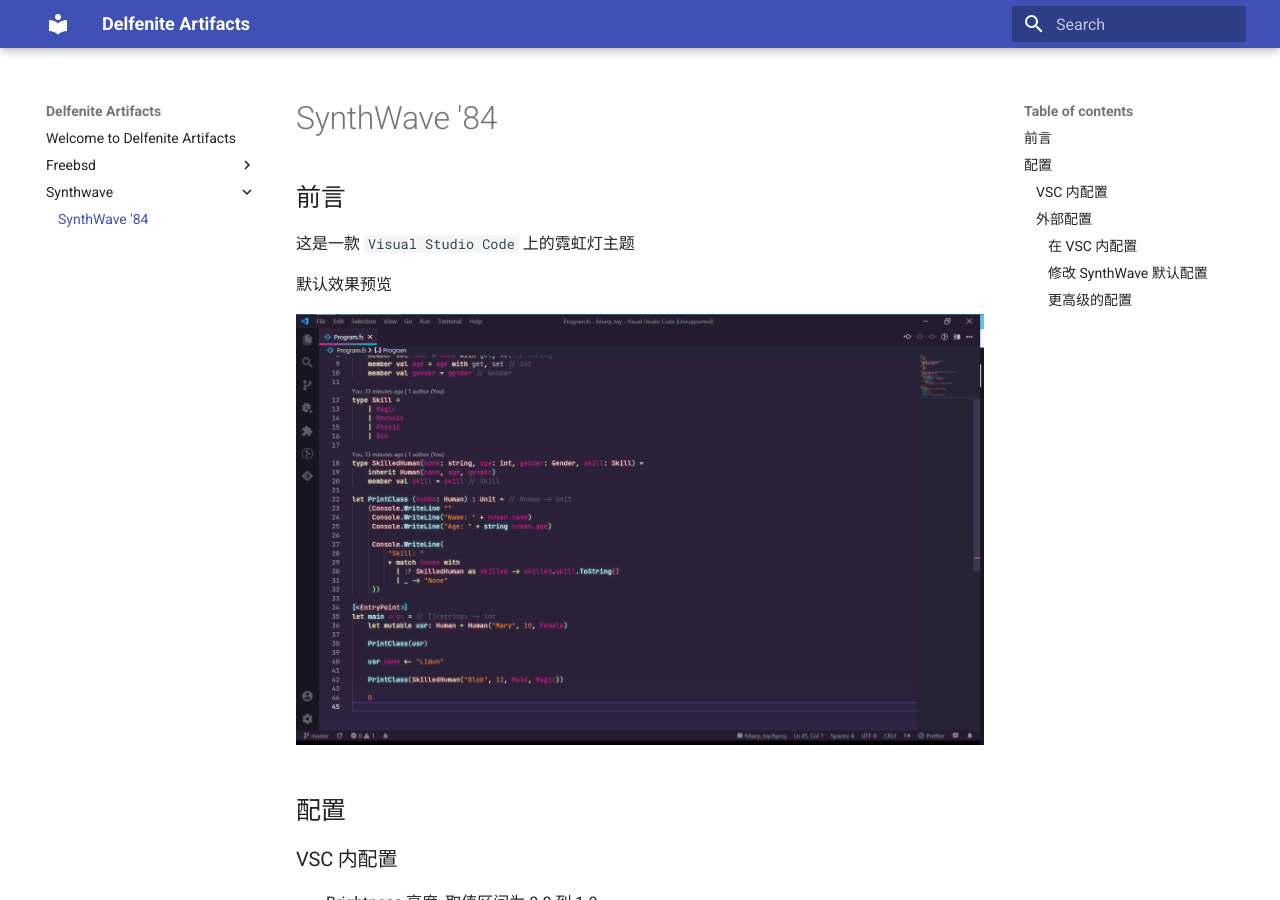
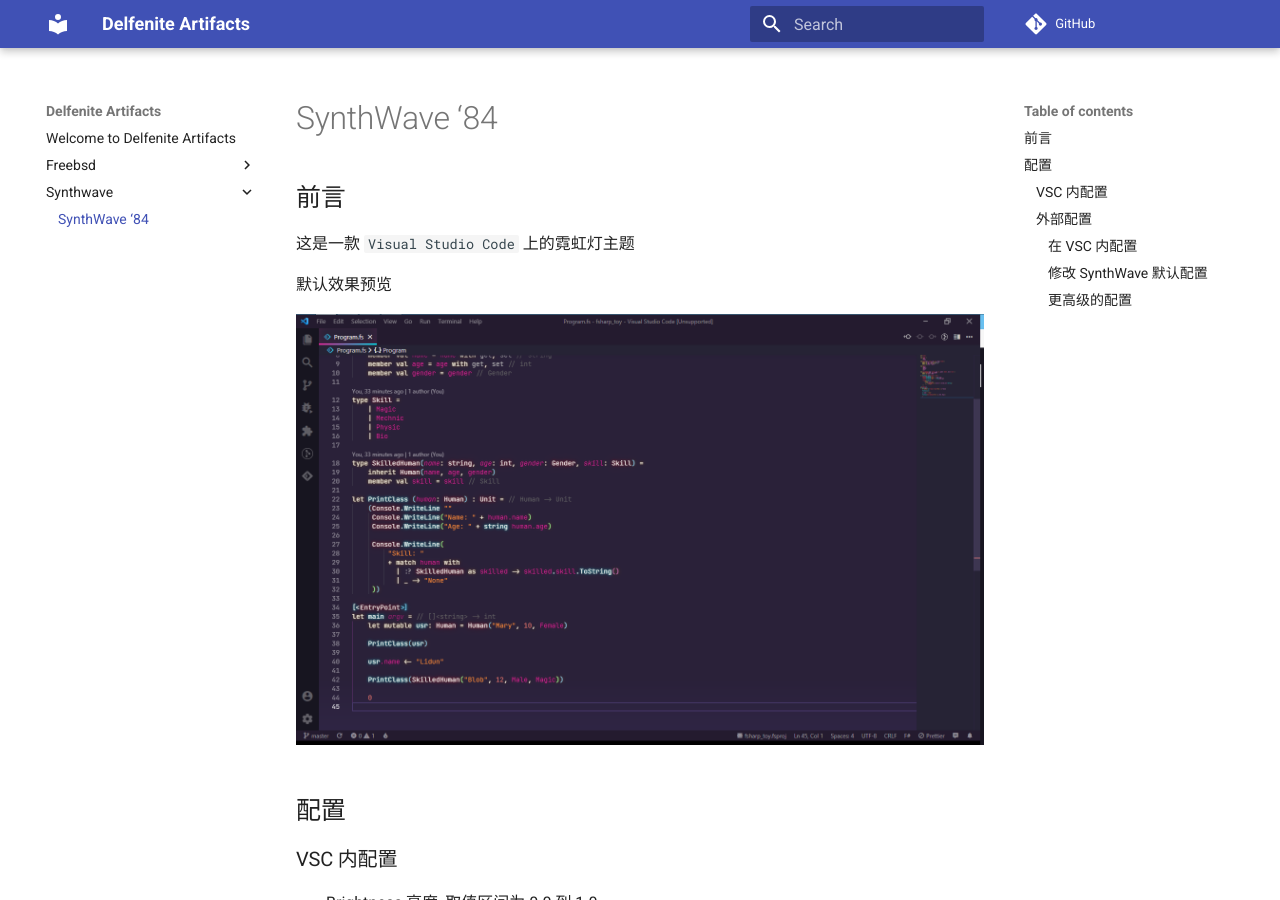
Before and after one commit to freeze-dolphin/docs, an MkDocs documentation site: the page built from docs/synthwave/conf_zh.md, in a window 1280 px wide and 900 px high. Built offline with MkDocs 1.6.1 and Material for MkDocs 9.7.7, drawn with Linux system fonts in a browser that asks for light colours; comment, search, counter and statistics services are not loaded; some of the changed lines change nothing that is shown.

Commit message:
Settings for MkDocs

```diff
--- a/mkdocs.yml
+++ b/mkdocs.yml
@@ -1,3 +1,19 @@
 site_name: Delfenite Artifacts
+site_author: Freeze Dolphin
 
-theme: material
+repo_url: https://github.com/freeze-dolphin/docs
+remote_branch: gh-pages
+
+theme:
+   name: material
+   locale: en
+   highlightjs: true
+
+markdown_extensions:
+   - smarty: {}
+   - toc:
+        permalink: True
+   - sane_lists: {}
+
+plugins:
+   - search
```
